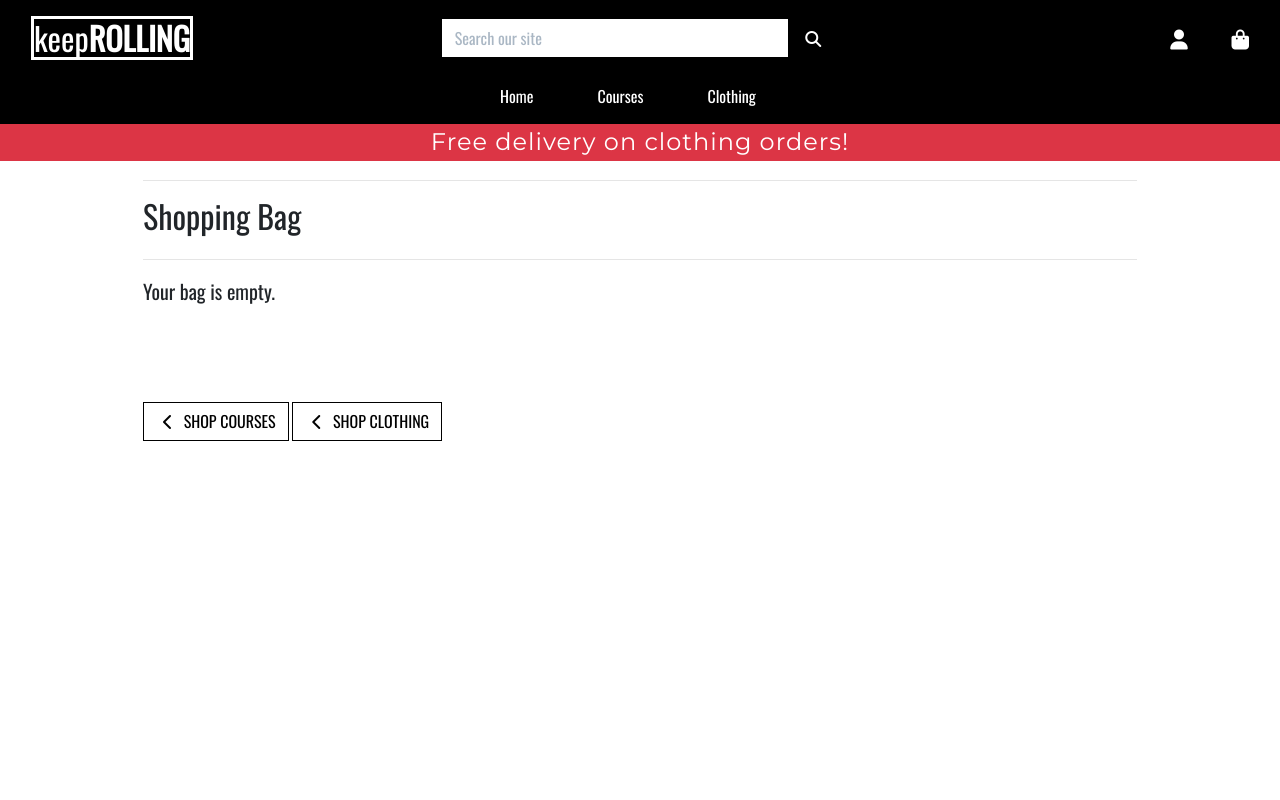
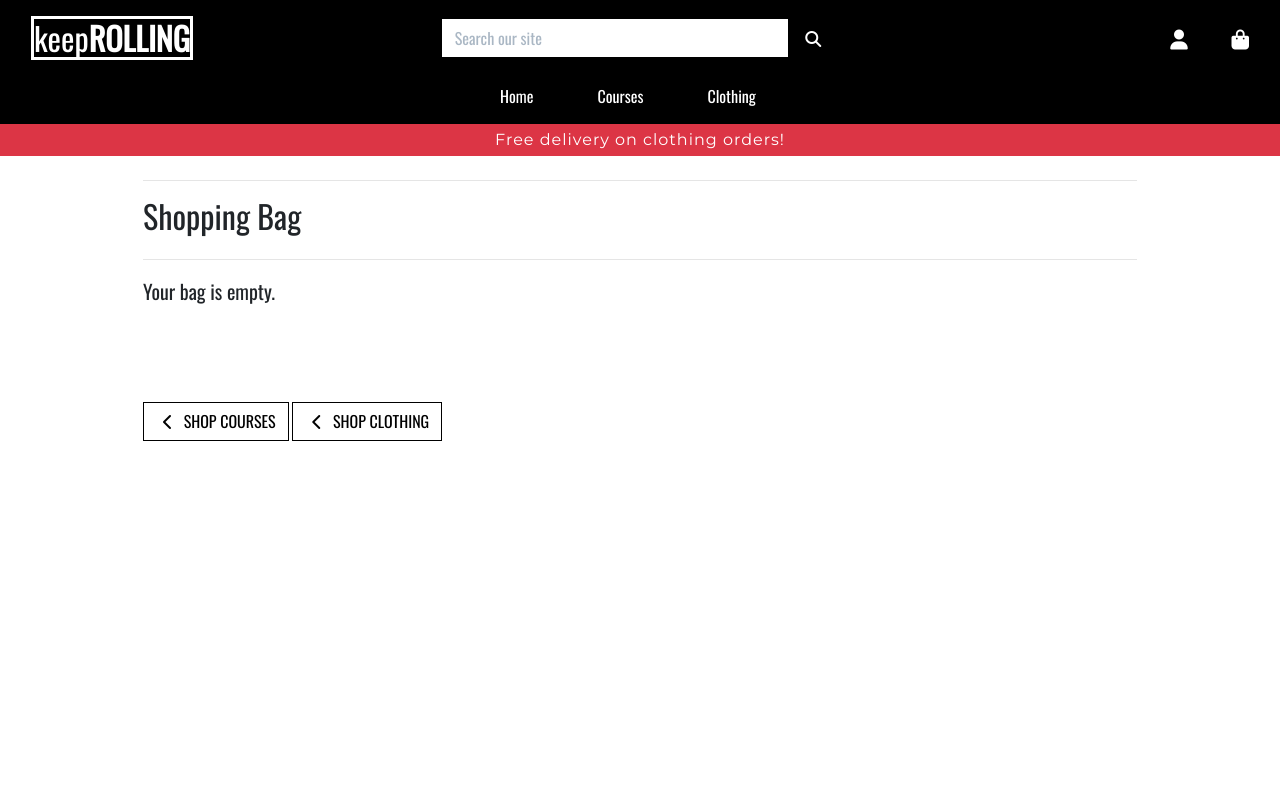
Before and after one commit to upeshp/MS4_KeepRolling, a Django app: page /bag/ in a window 1280 px wide. Run offline with Django 3.2, Linux system fonts and the light colour scheme; some libraries are stand-ins or nearby versions.

Commit message:
Style: remformatting free delivery info text

```diff
--- a/templates/base.html
+++ b/templates/base.html
@@ -133,7 +133,7 @@
         <!-- banner -->
         <div id="delivery-banner" class="row text-center">
             <div class="col bg-danger text-white">
-                <h4 class="header-info my-1">Free delivery on clothing orders!</h4>
+                <p class="header-info my-1">Free delivery on clothing orders!</p>
             </div>
         </div>
     </header>
```
